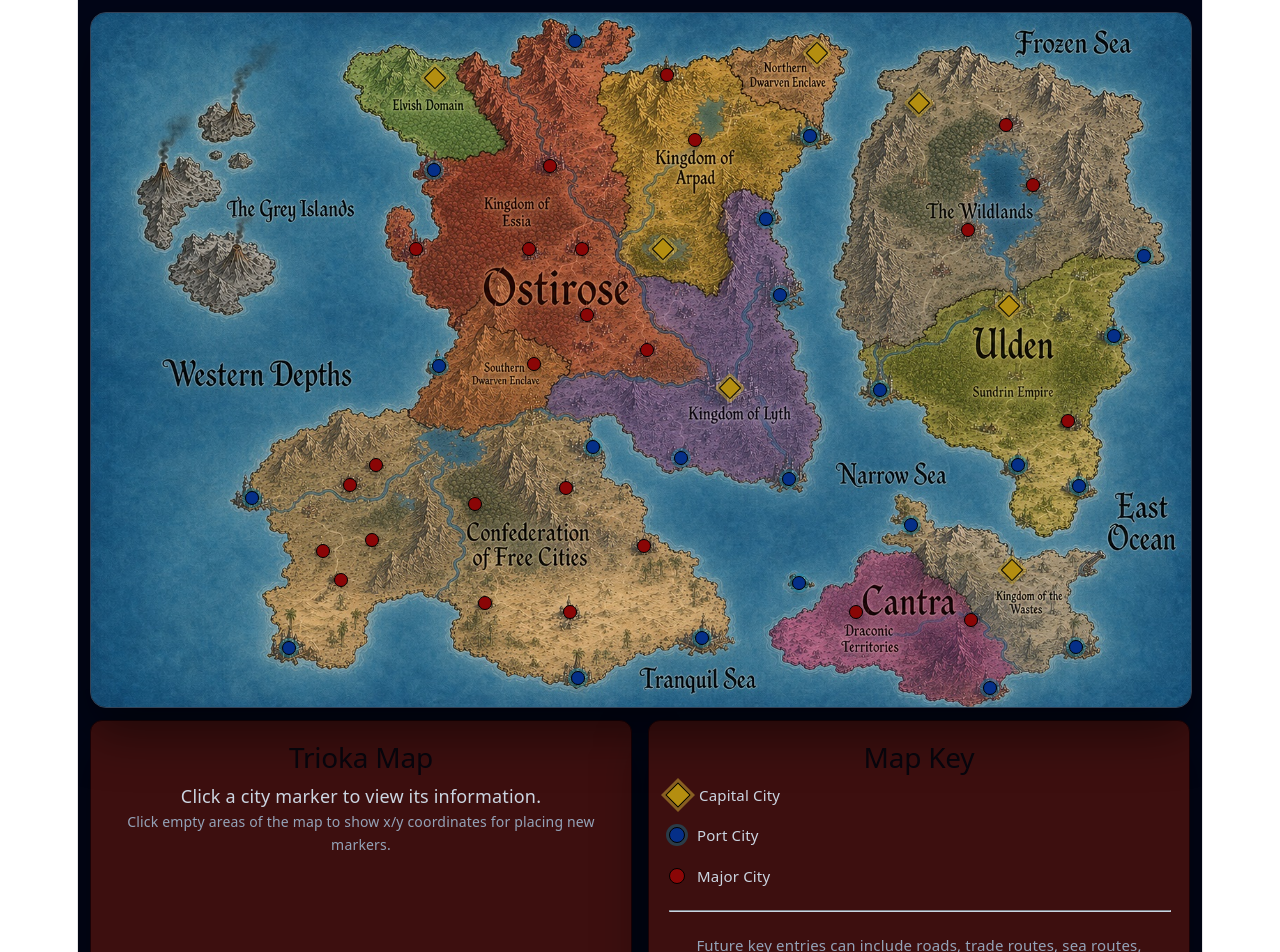
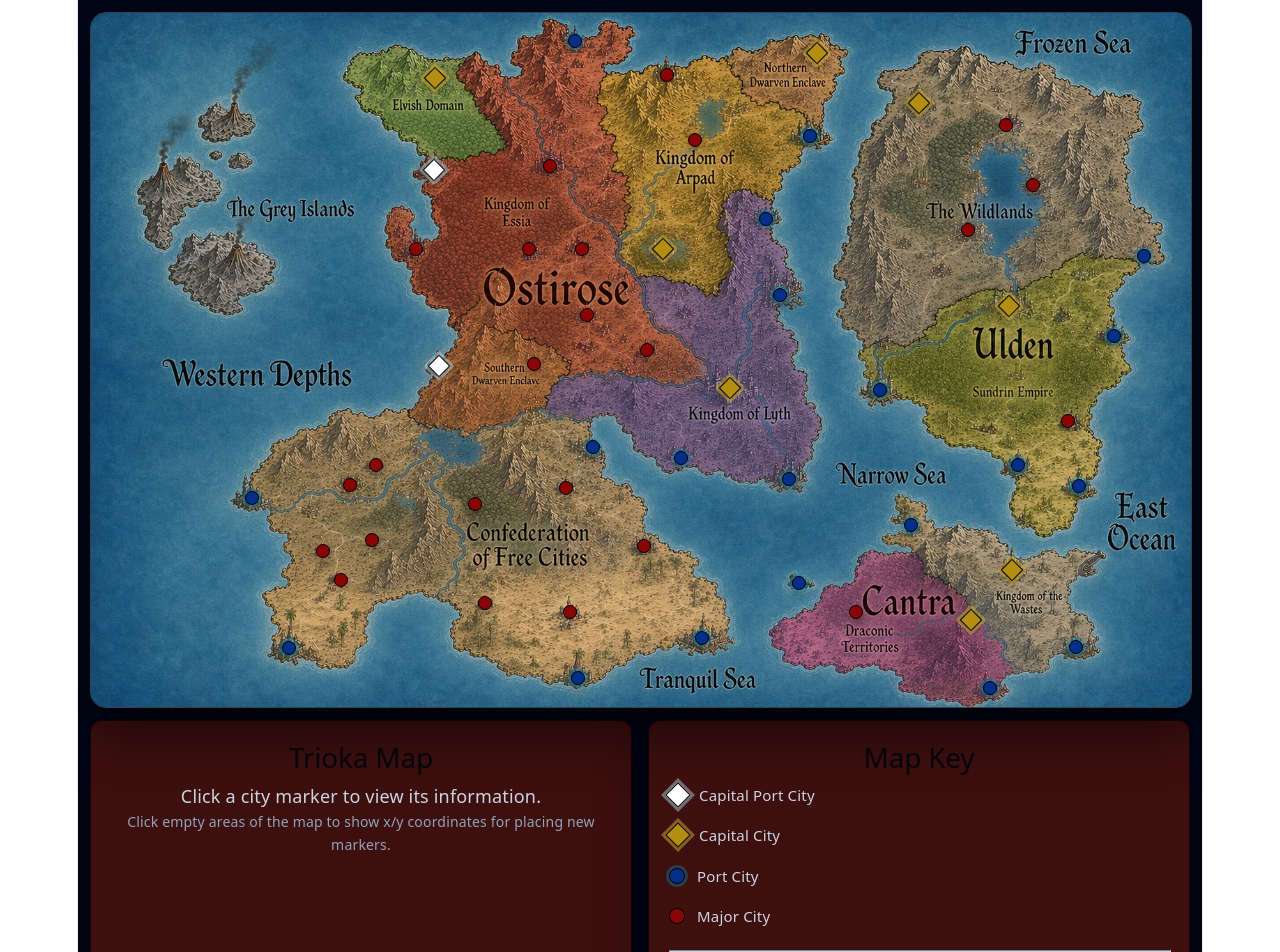
Before and after one commit to Naphappy101/Interactive-Map---Trioka-2026, a React (Vite) app: page / in a window 1280 px wide. Shown: the top 952 px of the page. Built offline with nearby package versions, Linux system fonts and the light colour scheme.

Commit message:
Map icon changes, portrait additions.

```diff
--- a/src/App.jsx
+++ b/src/App.jsx
@@ -19,6 +19,7 @@ const MAP_HEIGHT = 996;
 function getCityMarkerStyle(city, isSelected) {
   const isCapital = city.type === "Capital City";
   const isPort = city.isPort === true;
+  const isCapitalPort = isCapital && isPort;
 
   const leftPosition = `${(city.x / MAP_WIDTH) * 100}%`;
   const topPosition = `${(city.y / MAP_HEIGHT) * 100}%`;
@@ -30,7 +31,16 @@ function getCityMarkerStyle(city, isSelected) {
   let markerShadow = "0 4px 10px rgba(0,0,0,0.3)";
   let markerZIndex = 10;
 
-  if (isCapital) {
+  if (isCapitalPort) {
+    markerSize = "16px";
+    markerShape = "1px";
+    markerColor = "#ffffff";
+    markerTransform = "translate(-50%, -50%) rotate(45deg)";
+    markerShadow =
+    "0 0 0 3px rgba(182, 219, 228, 0.45), 0 4px 10px rgba(0,0,0,0.35)";
+    markerZIndex = 14;
+  }
+  else if (isCapital) {
     markerSize = "16px";
     markerShape = "1px";
     markerColor = "#b48e10";
@@ -39,8 +49,7 @@ function getCityMarkerStyle(city, isSelected) {
       "0 0 0 3px rgba(212, 175, 55, 0.5), 0 4px 10px rgba(0,0,0,0.35)";
     markerZIndex = 13;
   }
-
-  if (isPort) {
+  else if (isPort) {
     markerSize = "14px";
     markerShape = "999px";
     markerColor = "#052f88";
@@ -112,6 +121,28 @@ function MapKey() {
           fontSize: "15px",
         }}
       >
+        {/* Capital port city symbol */}
+        <div
+          style={{
+            display: "flex",
+            alignItems: "center",
+            gap: "12px",
+          }}
+        >
+          <span
+            style={{
+              width: "16px",
+              height: "16px",
+              backgroundColor: "#ffffff",
+              border: "1px solid black",
+              transform: "rotate(45deg)",
+              boxShadow: "0 0 0 3px rgba(182, 219, 228, 0.45)",
+              display: "inline-block",
+            }}
+          />
+
+          <span>Capital Port City</span>
+        </div>
         {/* Capital city symbol */}
         <div
           style={{
@@ -154,6 +185,7 @@ function MapKey() {
               display: "inline-block",
             }}
           />
+
 
           <span>Port City</span>
         </div>
--- a/src/data/locations.js
+++ b/src/data/locations.js
@@ -173,13 +173,13 @@ export const cities = [
   {
     id: "the-nest",
     name: "The Nest",
-    type: "Capital City",
+    type: "Major City",
     isPort: true,
     x: 1289,
     y: 968,
     portraits: "/portraits/TheNestDraconicTerritoriescapital.jpg",
     description:
-      "Ancient home of dragons and now seat of power in the Draconic Territories.",
+      "Ancient home of dragons and only major port on the southern coast of the Draconic Territories.",
   },
   {
     id: "oasirath",
@@ -547,7 +547,7 @@ export const cities = [
     {
     id: "eternalvalley",
     name: "Eternal Valley",
-    type: "Major City",
+    type: "Capital City",
     isPort: false,
     x: 1262,
     y: 871,
```
